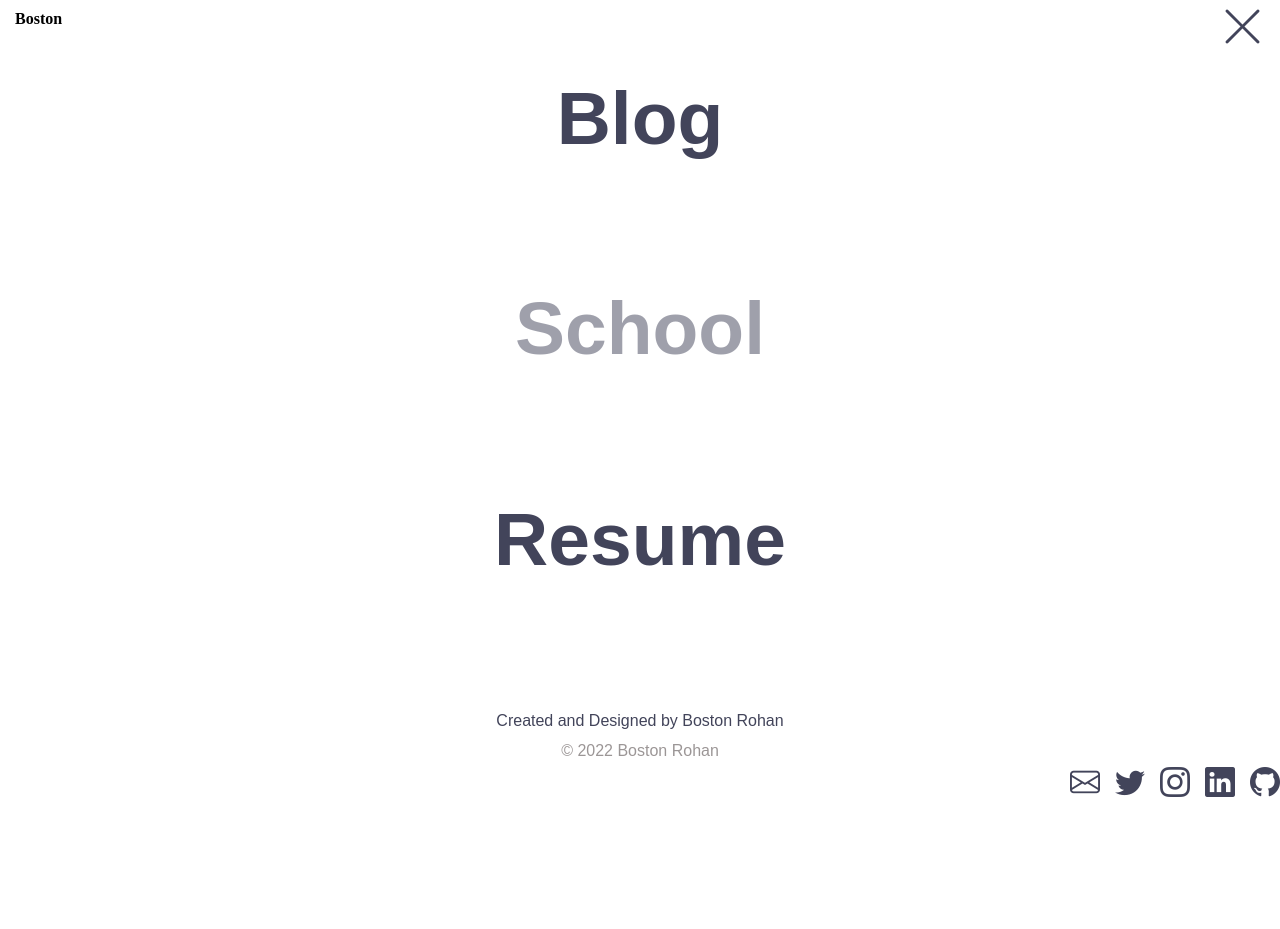
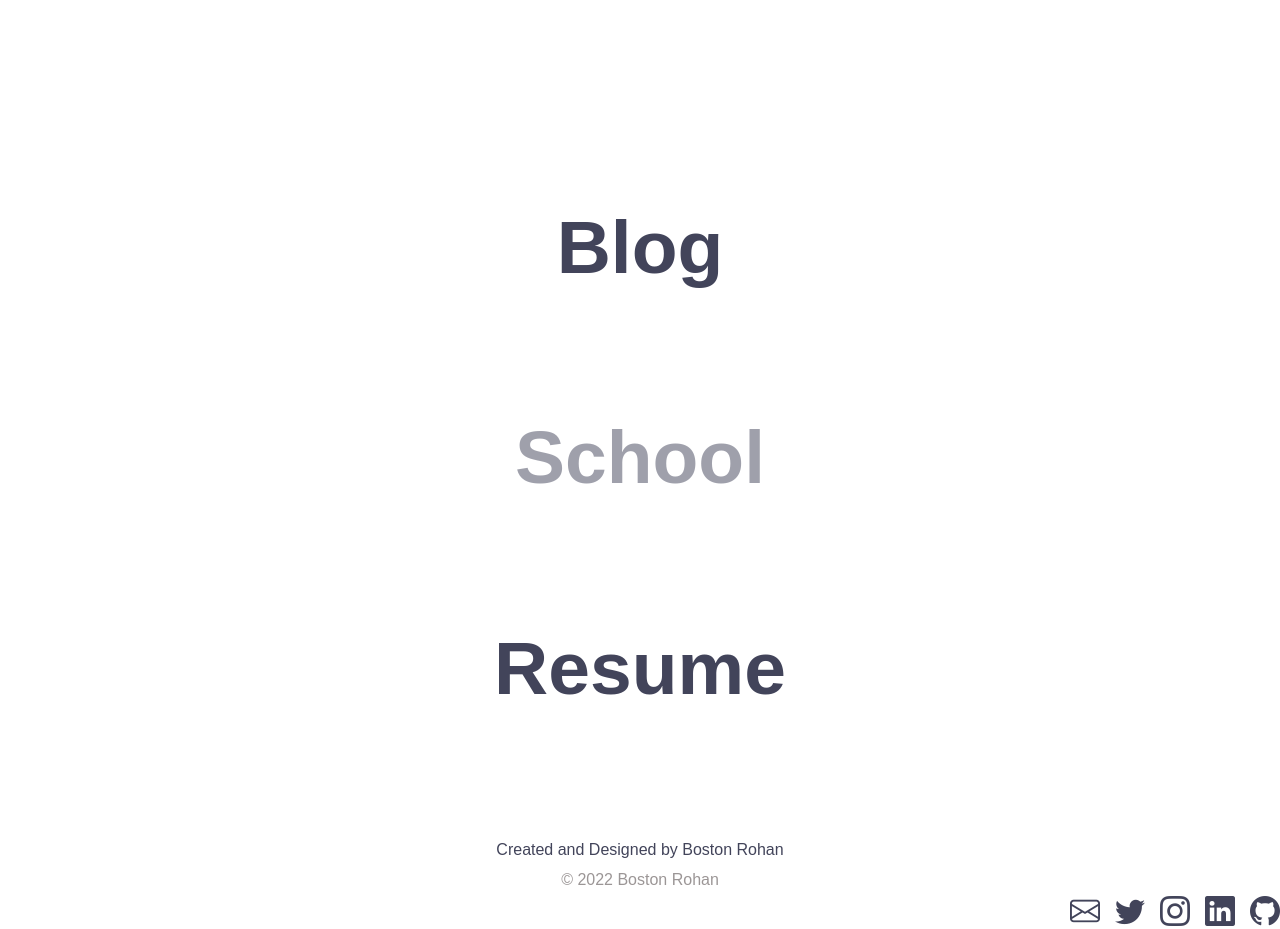
Before and after one commit to BostonRohan/portfolio, a React (Create React App) app: page /other in a window 1280 px wide. Before the commit the page ends 800 px from the top, so only its background shows below. Built offline with nearby package versions, Linux system fonts and the light colour scheme.

Commit message:
removed page styles, started animated nav menu

```diff
--- a/src/Components/Navmenu/Layout.js
+++ b/src/Components/Navmenu/Layout.js
@@ -1,31 +1,40 @@
-import React from "react";
-import { useHistory, Link } from "react-router-dom";
-import { Link as Scroll } from "react-scroll";
-import "./styles.css";
-export function NavMenu() {
-  return (
-    <div className="nav">
-      <Scroll
-        className="logo"
-        activeClass="active"
-        to="Home"
-        spy={true}
-        smooth={true}
-      >
-        Boston
-      </Scroll>
-      <Link className="bi-list lines" to="/nav"></Link>
-    </div>
-  );
-}
-export function NavOnClick() {
-  let history = useHistory();
-  return (
-    <div className="nav">
-      <Link className="logo" to="/">
-        Boston
-      </Link>
-      <i className="bi-x-lg x" onClick={() => history.goBack()}></i>
-    </div>
-  );
-}
+// import { React, useState } from "react";
+// import { useHistory, Link } from "react-router-dom";
+// import { Link as Scroll } from "react-scroll";
+// import "./styles.css";
+// export function NavMenu() {
+//   const [toggleNavIcon, setToggleNavIcon] = useState(false);
+//   const handleClick = () => {
+//     setToggleNavIcon(!toggleNavIcon);
+//   };
+//   console.log(toggleNavIcon);
+//   return (
+//     <>
+//       <Scroll
+//         className="logo"
+//         activeClass="active"
+//         to="Home"
+//         spy={true}
+//         smooth={true}
+//       >
+//         Boston
+//       </Scroll>
+//       <div className="nav-icon-container" onClick={handleClick}>
+//         <div className={toggleNavIcon ? "change" : "bar1"}></div>
+//         <div className={toggleNavIcon ? "change" : "bar2"}></div>
+//         <div className={toggleNavIcon ? "change" : "bar3"}></div>
+//       </div>
+//     </>
+//   );
+// }
+// export function NavOnClick() {
+//   let history = useHistory();
+//   return (
+//     <div className="nav">
+//       <Link className="logo" to="/">
+//         Boston
+//       </Link>
+//       <i className="bi-x-lg x" onClick={() => history.goBack()}></i>
+//     </div>
+//   );
+// }
--- a/src/Components/Navmenu/Nav.js
+++ b/src/Components/Navmenu/Nav.js
@@ -1,16 +1,40 @@
-import { React } from "react";
-import { useLocation } from "react-router-dom";
-import { NavMenu, NavOnClick } from "./Layout";
+import { React, useState } from "react";
+import { useLocation, useHistory } from "react-router-dom";
+import { Link as Scroll } from "react-scroll";
 import "bootstrap-icons/font/bootstrap-icons.css";
+import "./styles.css";
 function Nav() {
-  let location = useLocation();
-  const responsiveNav = () => {
-    if (location.pathname === "/") {
-      return <NavMenu />;
+  const [isOpen, setOpen] = useState(false);
+  const location = useLocation();
+  const history = useHistory();
+  console.log(history);
+  const handleClick = () => {
+    if (location.pathname === "/nav") {
+      setOpen(false);
+      return history.push("/");
     } else {
-      return <NavOnClick />;
+      setOpen(true);
+      return history.goBack();
     }
   };
-  return <>{responsiveNav()}</>;
+  console.log(isOpen);
+  return (
+    <>
+      {/* <Scroll
+        className="logo"
+        activeClass="active"
+        to="Home"
+        spy={true}
+        smooth={true}
+      >
+        Boston
+      </Scroll> */}
+      <div className="nav-icon-container" onClick={handleClick}>
+        <div className={isOpen ? "animate-bar-1" : "bar1"}></div>
+        <div className={isOpen ? "animate-bar-2" : "bar2"}></div>
+        <div className={isOpen ? "animate-bar-3" : "bar3"}></div>
+      </div>
+    </>
+  );
 }
 export default Nav;
--- a/src/Components/Navmenu/styles.css
+++ b/src/Components/Navmenu/styles.css
@@ -9,79 +9,37 @@
   position: fixed;
   cursor: pointer;
   z-index: 1;
+  font-size: 25px;
+  display: flex;
+  justify-content: flex-start;
 }
 .nav {
-  display: flex;
-  justify-content: flex-start;
   background-color: transparent;
 }
-.lines {
-  font-size: 50px;
-  color: var(--secondary-color);
-  position: absolute;
-  right: 15px;
-  top: 2px;
-  position: fixed;
-  z-index: 2;
+
+.nav-icon-contianer {
+  cursor: pointer;
+  display: inline-block;
 }
-.lines:hover {
-  transform: scale(1.3);
+.nav-icon-container:focus {
+  outline: none;
 }
-/* Nav Screen Styles */
-.navscreen {
-  width: 100%;
-  height: 100vh;
-  display: flex;
-  align-items: center;
-  justify-content: center;
-  flex-direction: column;
-  color: var(--secondary-color);
-  padding-top: 75px;
+.bar1,
+.bar2,
+.bar3 {
+  width: 35px;
+  height: 35px;
+  margin: 6px 0;
+  transition: 0.4s;
 }
-.nav-element {
-  width: 50%;
-  height: 50%;
-  font-family: "Bebas Neue", sans-serif;
-  font-weight: bolder;
-  font-size: 75px;
-  text-align: center;
-  text-decoration: none;
-  color: var(--secondary-color);
+.animate-bar-1 {
+  -webkit-transfrom: rotate(-45deg) translate(-9px, 6px);
+  transform: rotate(-45deg) translate(-9px, 6px);
 }
-.x {
-  font-size: 45px;
-  position: absolute;
-  color: var(--secondary-color);
-  top: 2px;
-  right: 15px;
-  cursor: pointer;
+.animate-bar-2 {
+  opacity: 0;
 }
-.x:hover {
-  transform: scale(1.3);
+.animate-bar-3 {
+  -webkit-transfrom: rotate(45deg) translate(-8px, -8px);
+  transform: rotate(-45deg);
 }
-/*Other Screen Styles*/
-.mobile-other {
-  position: absolute;
-  top: 15px;
-  left: 185vh;
-  font-family: "Kristi", cursive;
-  font-weight: bold;
-  text-decoration: none;
-  color: black;
-}
-#inactive {
-  opacity: 0.5;
-}
-
-@media screen and (max-width: 571px) {
-  .nav-element {
-    width: 100%;
-  }
-  .lines,
-  .x {
-    font-size: 100px;
-  }
-  .logo {
-    font-size: 20px;
-  }
-}
--- a/src/Components/Pages/About/styles.css
+++ b/src/Components/Pages/About/styles.css
@@ -1,12 +1,12 @@
 .About {
   width: 100%;
-  height: 200vh;
+  height: 100vh;
 }
 .about-title {
   display: flex;
   justify-content: flex-end;
   position: relative;
-  top: 30vh;
+  top: 10vh;
   font-size: 75px;
   font-family: "Bebas Neue", sans-serif;
   font-weight: bolder;
@@ -18,7 +18,7 @@
   float: right;
   text-align: center;
   width: 50%;
-  top: 30vh;
+  top: 10vh;
 }
 .headshot {
   width: 50%;
--- a/src/Components/Pages/Contact/styles.css
+++ b/src/Components/Pages/Contact/styles.css
@@ -1,6 +1,6 @@
 .Contact {
   width: 100%;
-  height: 200vh;
+  height: 100vh;
   overflow-x: hidden;
   /* background-color: white; */
 }
@@ -18,7 +18,7 @@
 .contact-description {
   width: 80%;
   resize: none;
-  height: 200px;
+  height: 100px;
   border-color: var(--secondary-color);
   border-radius: 15px;
   padding: 12px;
--- a/src/Components/Pages/Home/styles.css
+++ b/src/Components/Pages/Home/styles.css
@@ -1,5 +1,5 @@
 .Home {
-  height: 200vh;
+  height: 100vh;
   width: 100%;
 }
 .welcome {
--- a/src/Components/Pages/Projects/styles.css
+++ b/src/Components/Pages/Projects/styles.css
@@ -1,5 +1,5 @@
 .Projects {
-  height: 200vh;
+  height: 100vh;
   width: 100%;
 }
 /*Project Image Styles */
@@ -27,7 +27,7 @@
   width: 75%;
 }
 .project-calculator {
-  width: 35%;
+  width: 20%;
 }
 /*End Project Image Styles */
 .project-title {
--- a/src/Components/Pages/Reccomendations/styles.css
+++ b/src/Components/Pages/Reccomendations/styles.css
@@ -1,6 +1,6 @@
 .Reccomendations {
   width: 100%;
-  height: 200vh;
+  height: 100vh;
 }
 .paragraphs {
   font-family: "Raleway", sans-serif;
```
